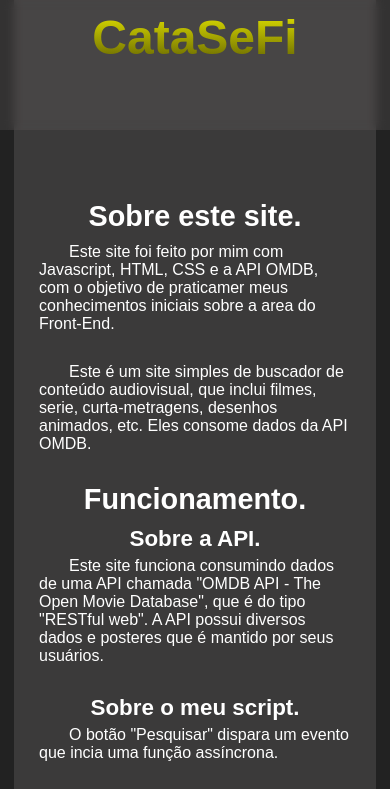
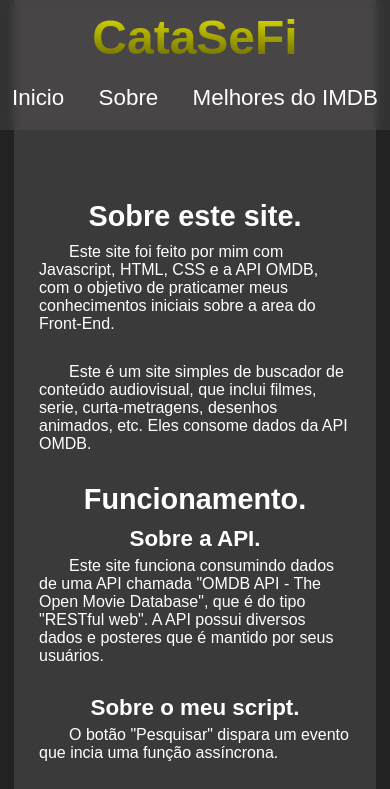
Before and after one commit to andrerochadsr/busca-filmes, a plain HTML site: page sobre.html in a window 390 px wide. Shown: the top 789 px of the page. Drawn offline with Linux system fonts and the light colour scheme.

Commit message:
Update style-sobre.css

```diff
--- a/assets/sobre-assets/css-sobre/style-sobre.css
+++ b/assets/sobre-assets/css-sobre/style-sobre.css
@@ -123,7 +123,7 @@ h3 {
         height: 130px;
     }
     .linha-lista a {
-        font-size: 0rem;
+        font-size: 1.4rem;
 
     }
 
```
